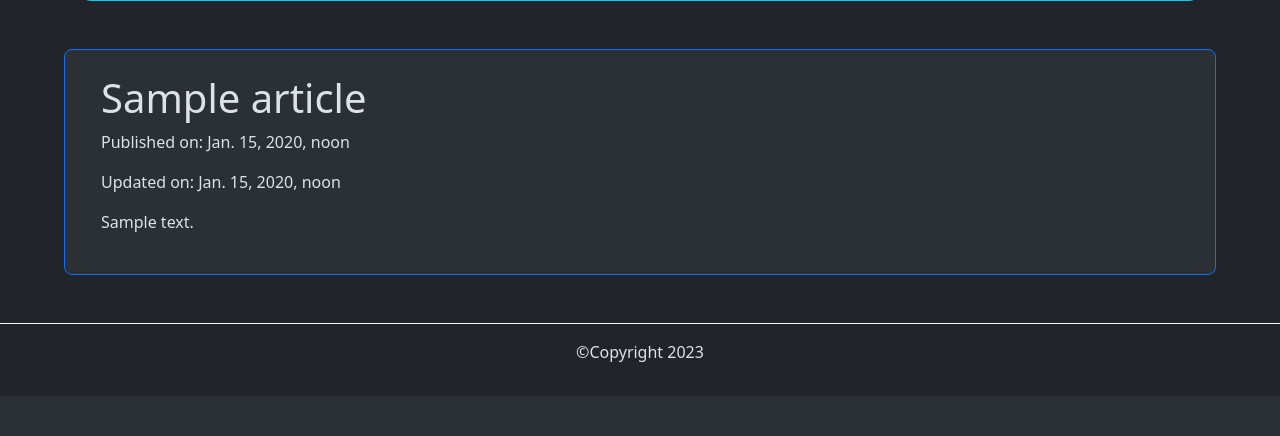
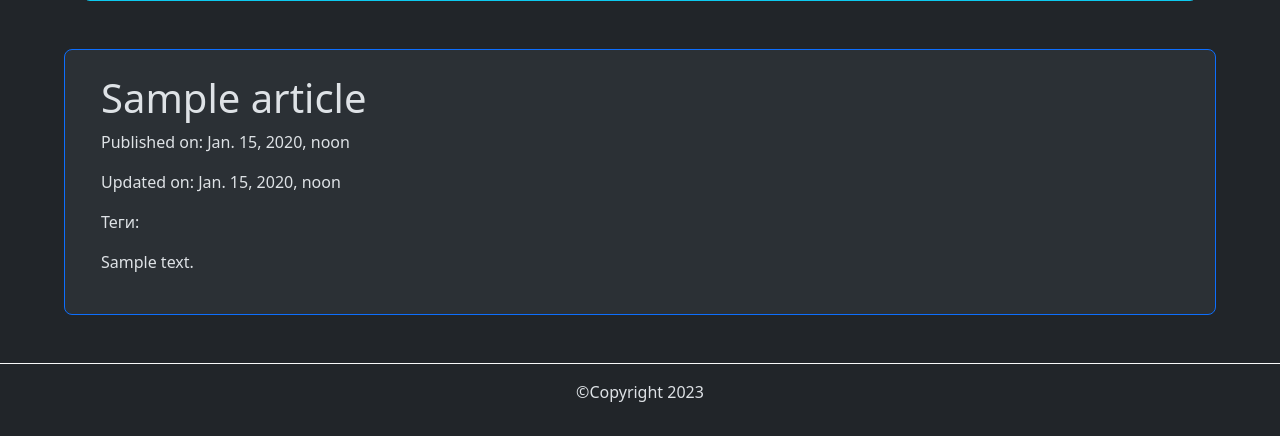
Before and after one commit to KatePril/FirstShopDjango, a Django app: page /blog/1/ in a window 1280 px wide. Shown: the part 709-1145 px from the top of the page. Before the commit the page ends 1071 px from the top, so only its background shows below. Run offline with Django 4.2, Linux system fonts and the light colour scheme; tables that the repository leaves empty hold one stand-in row (values such as "Sample post"); some libraries are stand-ins or nearby versions.

Commit message:
Add tags, fix admin

```diff
--- a/blog/templates/blog/details.html
+++ b/blog/templates/blog/details.html
@@ -6,5 +6,9 @@
     <h1>{{article.title}}</h1>
     <p>Published on: {{article.created_at}}</p>
     <p>Updated on: {{article.updated_at}}</p>
+    <p>Теги: {% for tag in article.tags.all %}
+        <a href='#'>#{{tag.name}}</a>
+        {% endfor %}
+    </p>
     <p>{{article.text|safe}}</p>
 {% endblock %}
```
